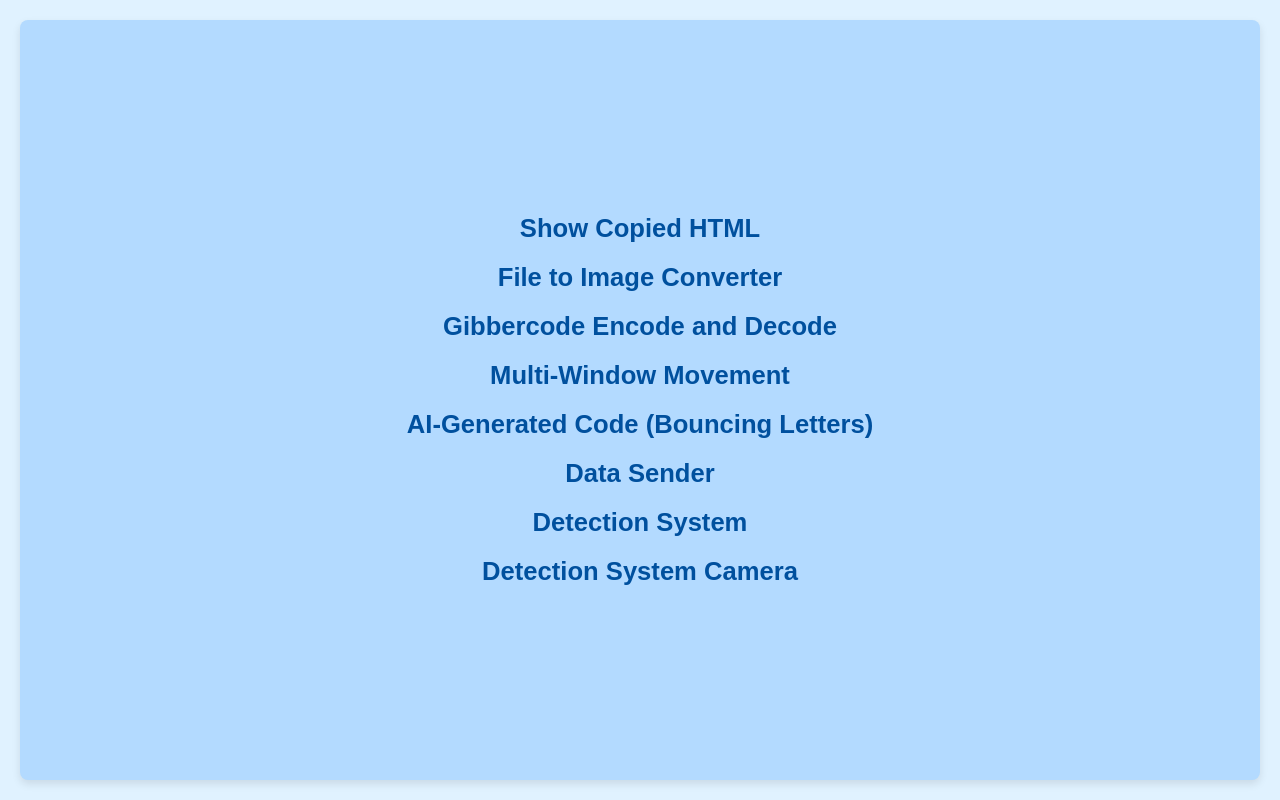
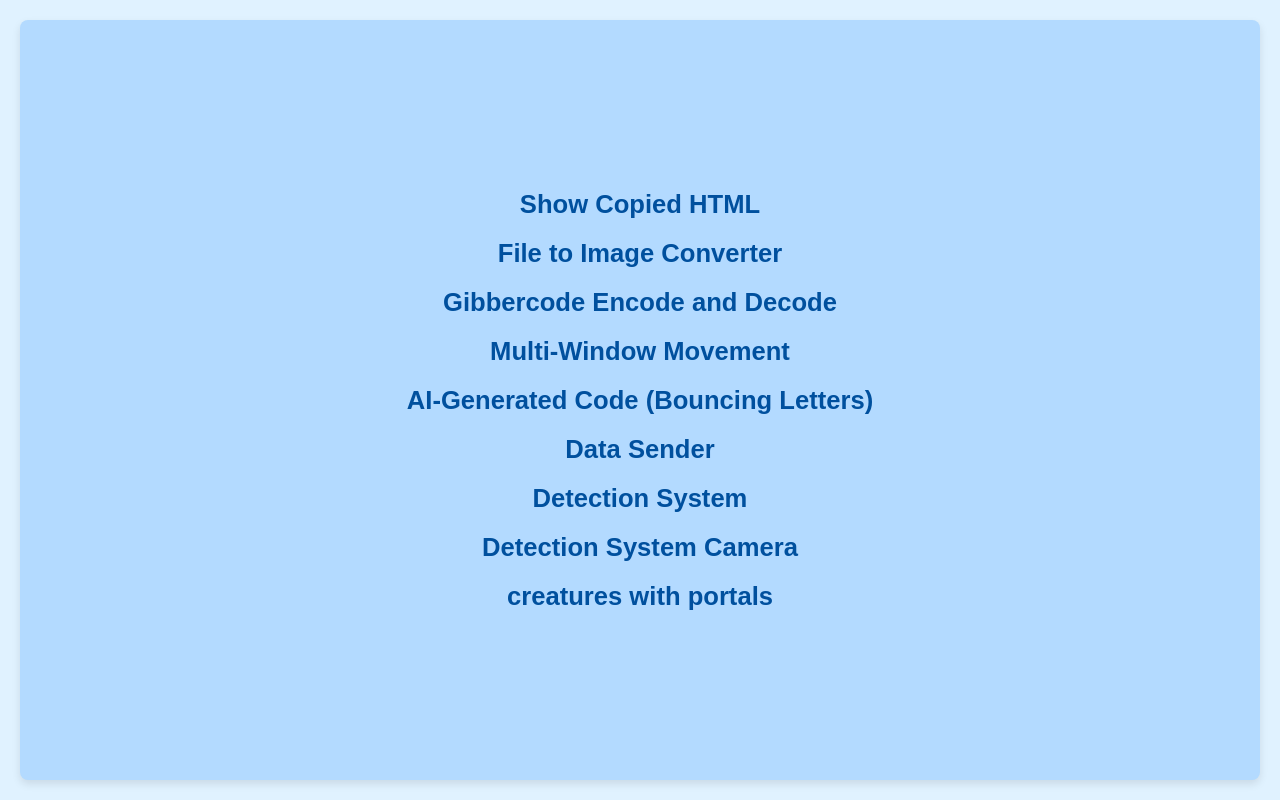
Before and after one commit to bobg33/crash0, a plain HTML site: page index.html in a window 1280 px wide. Drawn offline with Linux system fonts and the light colour scheme.

Commit message:
Update index.html

```diff
--- a/index.html
+++ b/index.html
@@ -61,6 +61,7 @@
     <a href="data sender.html">Data Sender</a>
     <a href="detection system.html">Detection System</a>
     <a href="detection system cam.html">Detection System Camera</a>
+    <a href="creature with portal two.html">creatures with portals</a>
 </div>
 
 </body>
```
